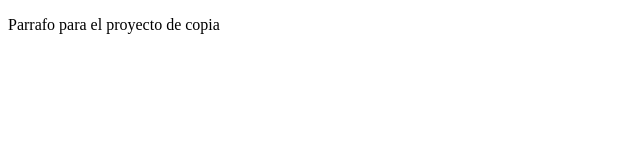
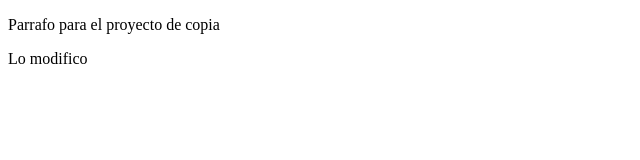
Before and after one commit to Alonso90159/Poyecto_Git_Pruebas, a plain HTML site: page index.html in a window 1280 px wide. Shown: the full height of the page, 0-640 px from the left. Drawn offline with Linux system fonts and the light colour scheme.

Commit message:
Hacemos un commit

```diff
--- a/index.html
+++ b/index.html
@@ -7,5 +7,6 @@
 </head>
 <body>
     <P> Parrafo para el proyecto de copia</P>
+    <p>Lo modifico</p>
 </body>
 </html>
```
